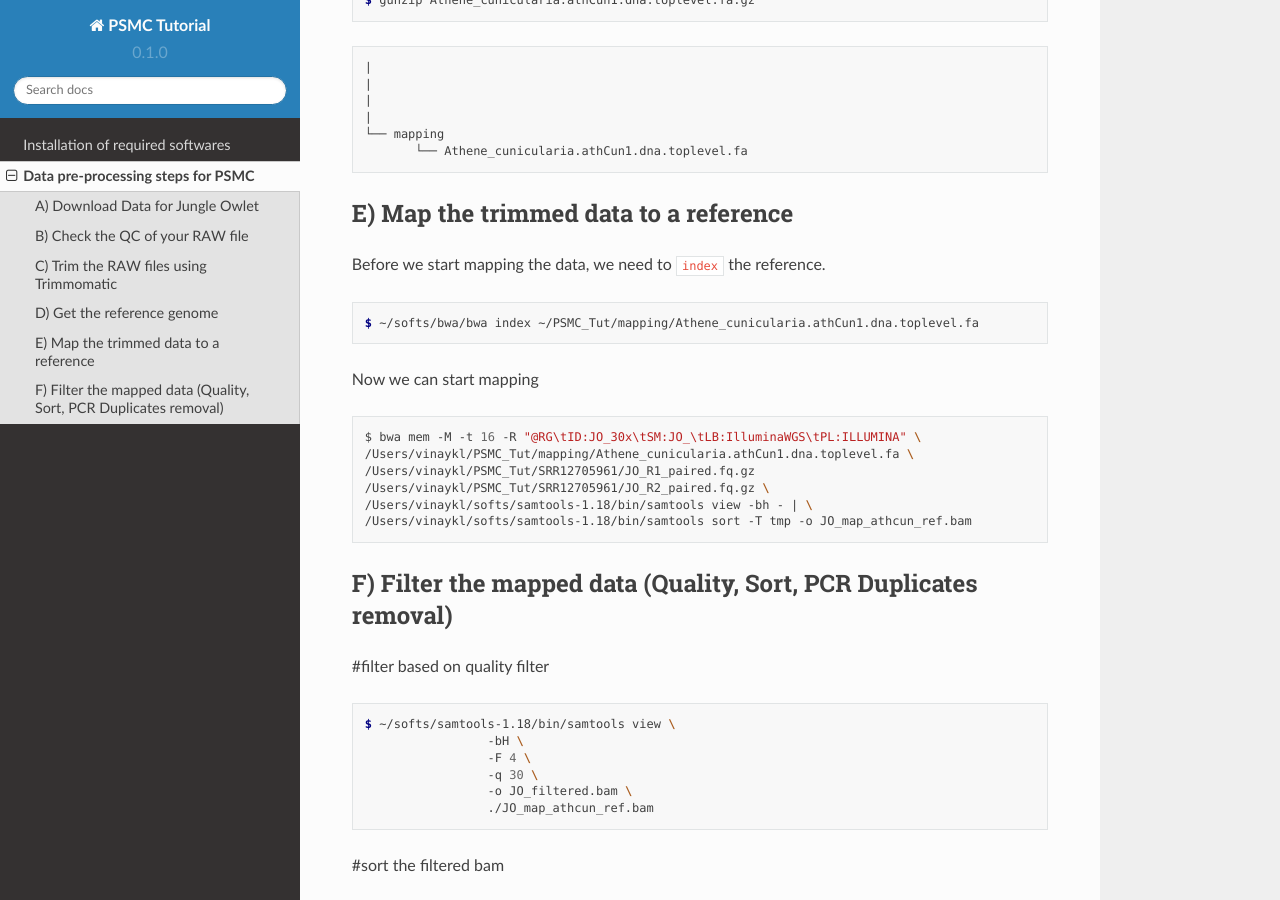
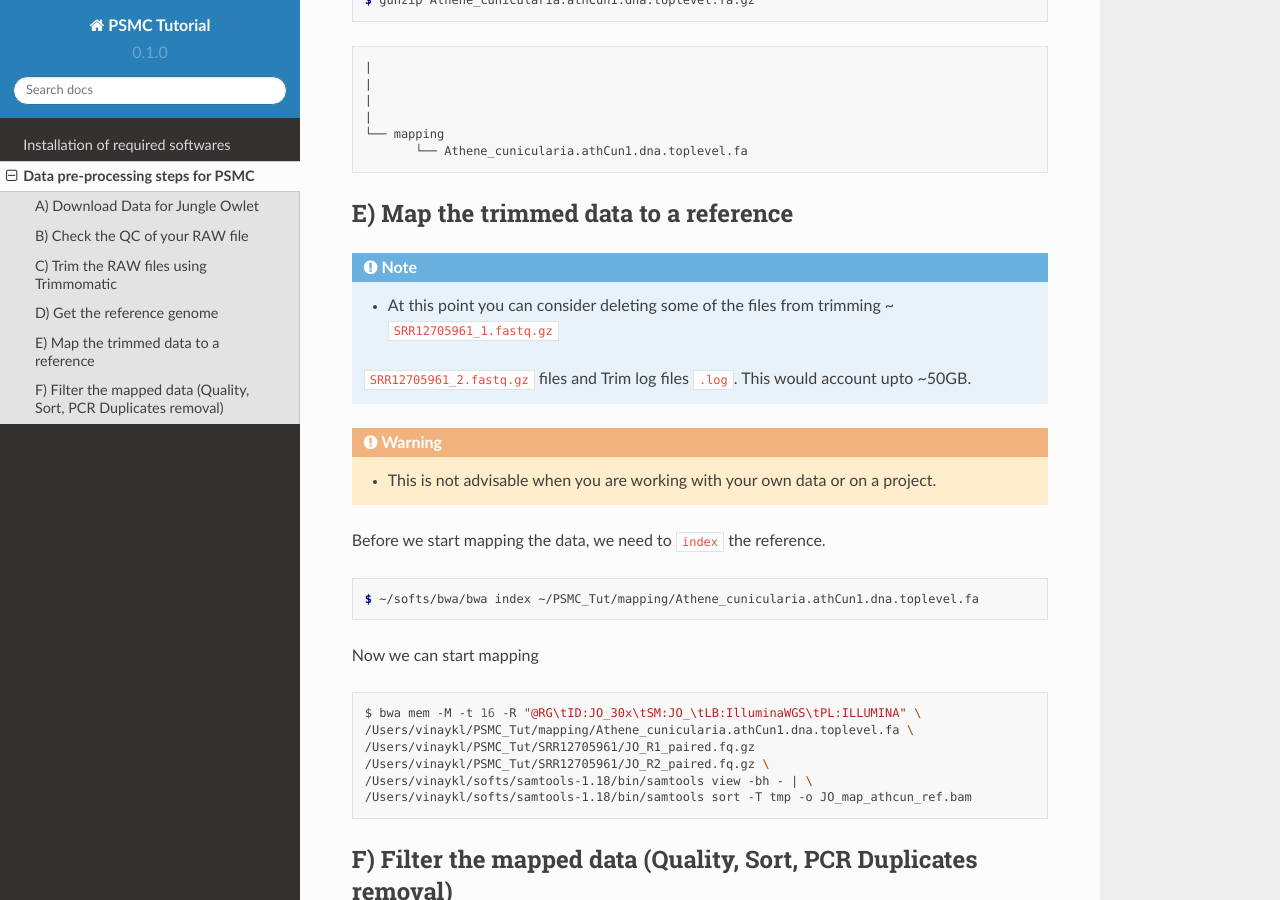
Before and after one commit to stachyris/PSMC_Tutorial-BirdLab, a Sphinx documentation site: the page built from docs/source/01_Data_Pre-Processing.rst, in a window 1280 px wide and 900 px high, scrolled down 1895 px. Built offline with Sphinx 7.4.7 and the Read the Docs theme 2.0.0, drawn with Linux system fonts in a browser that asks for light colours.

Commit message:
Minor warning and note - 01_Data_Pre-Processing.rst

```diff
--- a/docs/source/01_Data_Pre-Processing.rst
+++ b/docs/source/01_Data_Pre-Processing.rst
@@ -99,6 +99,17 @@ Lets download the assembled genome in fasta file now
 
 E) Map the trimmed data to a reference
 ---------------------------------------------------------------------------
+
+.. note::
+
+ * At this point you can consider deleting some of the files from trimming ~ ``SRR12705961_1.fastq.gz``
+ ``SRR12705961_2.fastq.gz`` files and Trim log files ``.log``. This would account upto ~50GB.
+
+.. warning::
+
+  * This is not advisable when you are working with your own data or on a project.
+
+
 Before we start mapping the data, we need to ``index`` the reference.
 
 .. code-block:: console
```
